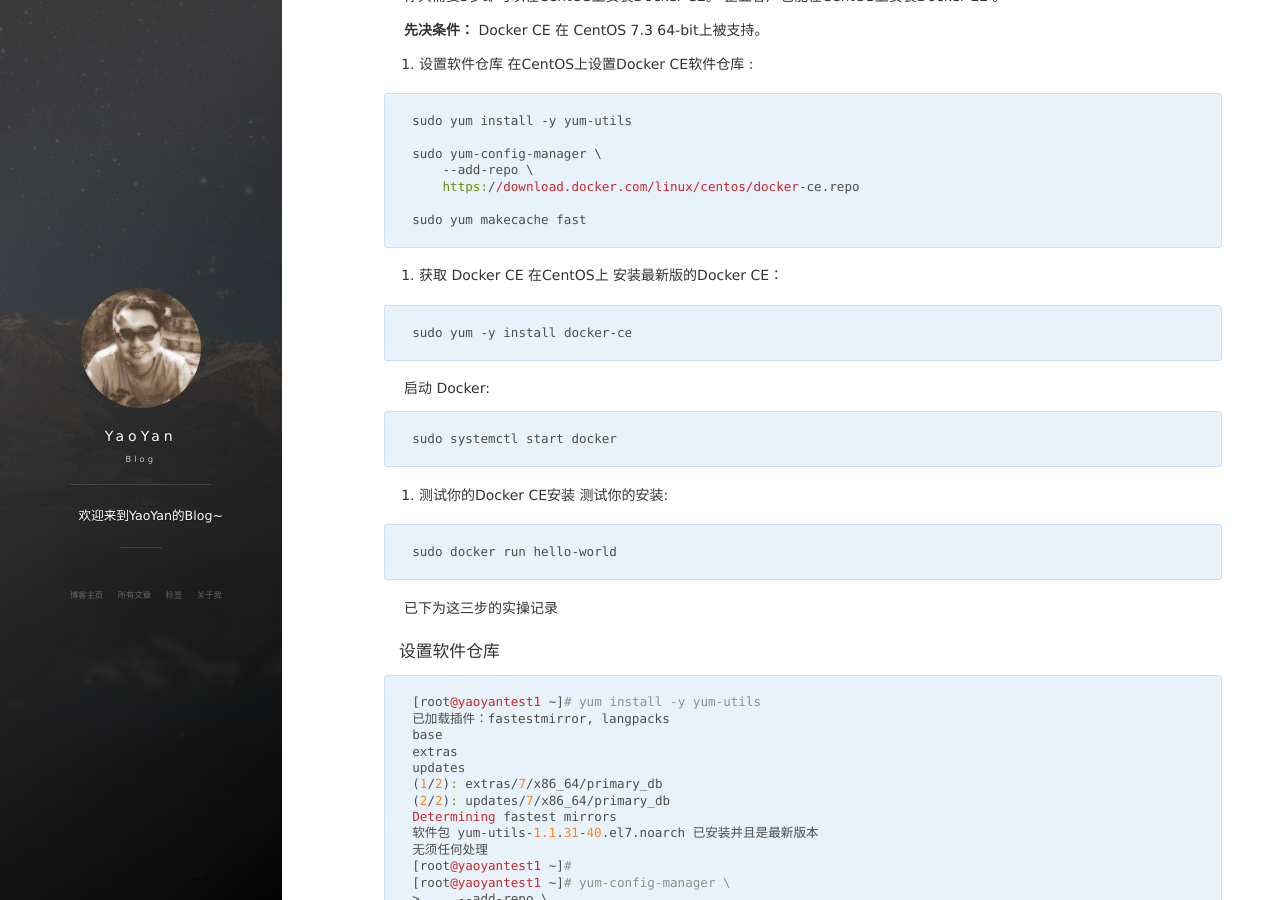
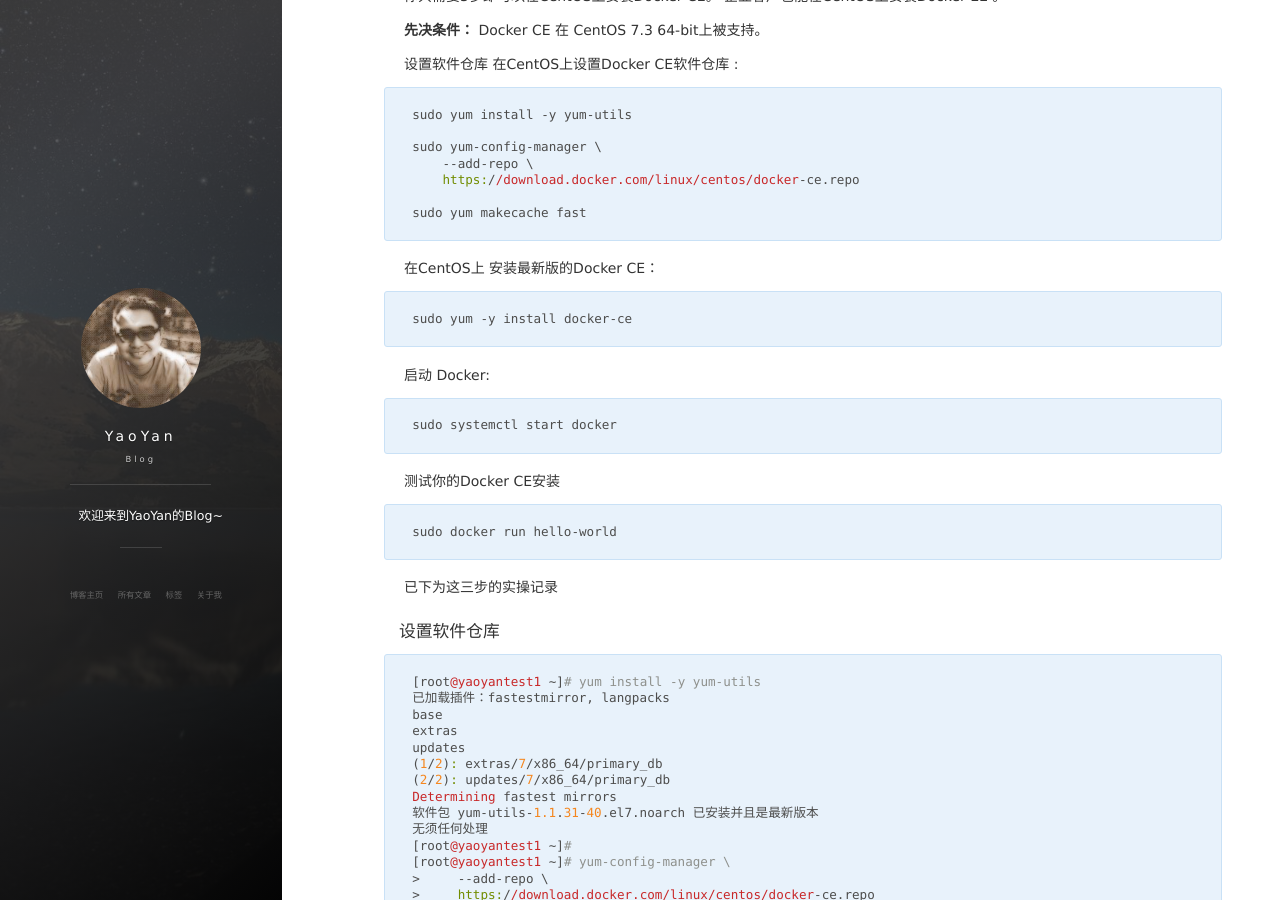
Before and after one commit to yaoyan84/yaoyan84.github.io, a Jekyll site: the page built from _posts/2017-06-05-dockerstudy-1.md, in a window 1280 px wide and 900 px high, scrolled down 528 px. Built offline with Jekyll 4.4.1, drawn with Linux system fonts in a browser that asks for light colours; nearby versions of some CDN libraries; comment, search, counter and statistics services are not loaded; part of the change alters nothing that is shown.

Commit message:
修改文件: _posts/2017-06-05-dockerstudy-1.md

````diff
--- a/_posts/2017-06-05-dockerstudy-1.md
+++ b/_posts/2017-06-05-dockerstudy-1.md
@@ -31,7 +31,7 @@ Docker CE 有两个升级通道, stable版 和 edge版:
 
 **先决条件：** Docker CE 在 CentOS 7.3 64-bit上被支持。
 
-1. 设置软件仓库
+设置软件仓库
 在CentOS上设置Docker CE软件仓库 :
 
 ``` shell
@@ -44,7 +44,6 @@ sudo yum-config-manager \
 sudo yum makecache fast
 ```
 
-2. 获取 Docker CE
 在CentOS上 安装最新版的Docker CE：
 
 ``` shell
@@ -57,8 +56,8 @@ sudo yum -y install docker-ce
 sudo systemctl start docker
 ```
 
-3. 测试你的Docker CE安装
-测试你的安装:
+测试你的Docker CE安装
+
 
 ```shell
 sudo docker run hello-world
````
